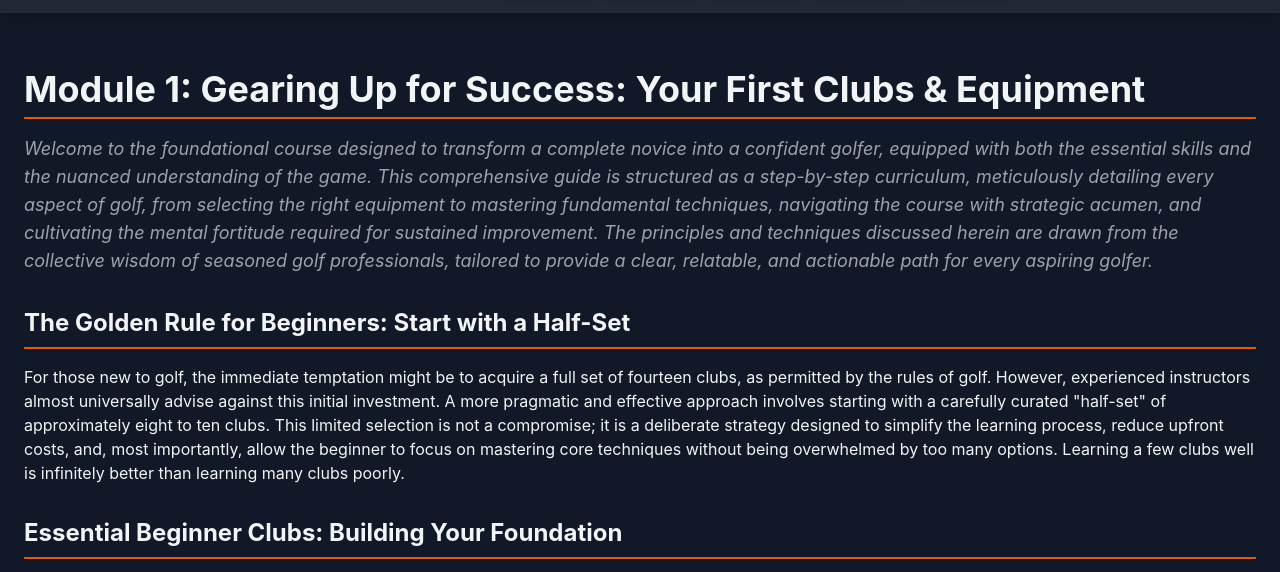
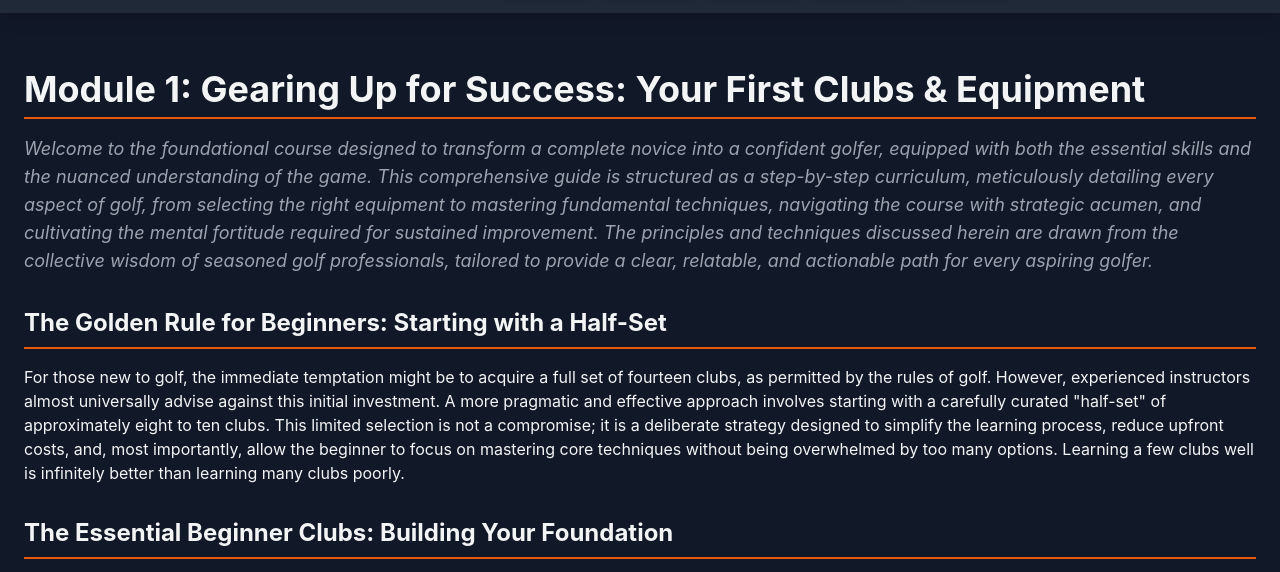
Before and after one commit to Steven0999/Golf-Course, a plain HTML site: page index.html in a window 1280 px wide. Shown: the part 155-727 px from the top of the page. Drawn offline with nearby package versions, Linux system fonts and the light colour scheme.

Commit message:
Update index.html

```diff
--- a/index.html
+++ b/index.html
@@ -182,10 +182,10 @@
             <h2 class="text-4xl font-bold mb-4">Module 1: Gearing Up for Success: Your First Clubs & Equipment</h2>
             <p class="text-gray-400 text-lg mb-6 italic">Welcome to the foundational course designed to transform a complete novice into a confident golfer, equipped with both the essential skills and the nuanced understanding of the game. This comprehensive guide is structured as a step-by-step curriculum, meticulously detailing every aspect of golf, from selecting the right equipment to mastering fundamental techniques, navigating the course with strategic acumen, and cultivating the mental fortitude required for sustained improvement. The principles and techniques discussed herein are drawn from the collective wisdom of seasoned golf professionals, tailored to provide a clear, relatable, and actionable path for every aspiring golfer.</p>
 
-            <h3 class="text-2xl font-bold">The Golden Rule for Beginners: Start with a Half-Set</h3>
+            <h3 class="text-2xl font-bold">The Golden Rule for Beginners: Starting with a Half-Set</h3>
             <p>For those new to golf, the immediate temptation might be to acquire a full set of fourteen clubs, as permitted by the rules of golf. However, experienced instructors almost universally advise against this initial investment. A more pragmatic and effective approach involves starting with a carefully curated "half-set" of approximately eight to ten clubs. This limited selection is not a compromise; it is a deliberate strategy designed to simplify the learning process, reduce upfront costs, and, most importantly, allow the beginner to focus on mastering core techniques without being overwhelmed by too many options. Learning a few clubs well is infinitely better than learning many clubs poorly.</p>
 
-            <h3 class="text-2xl font-bold">Essential Beginner Clubs: Building Your Foundation</h3>
+            <h3 class="text-2xl font-bold">The Essential Beginner Clubs: Building Your Foundation</h3>
             <p>Your starter bag should be a collection of the most versatile and forgiving clubs available. These are the "must-haves" that will allow you to play a full round of golf while focusing on skill development. Here's a breakdown of what to include and why:</p>
 
             <ul class="list-disc ml-6 space-y-4">
```
